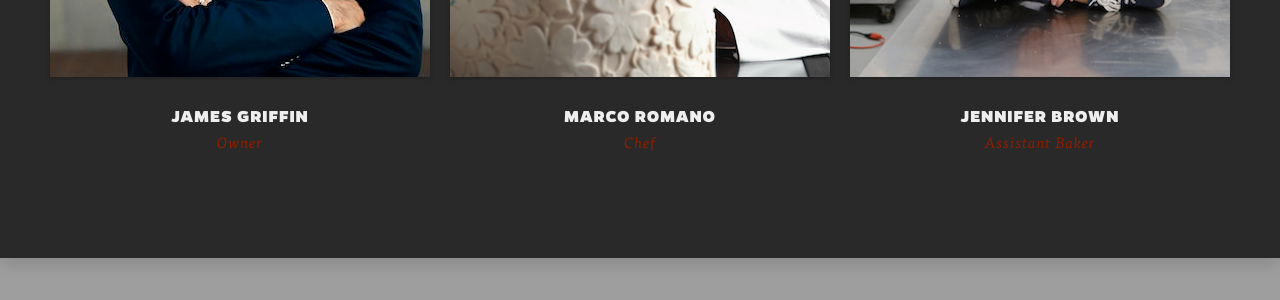
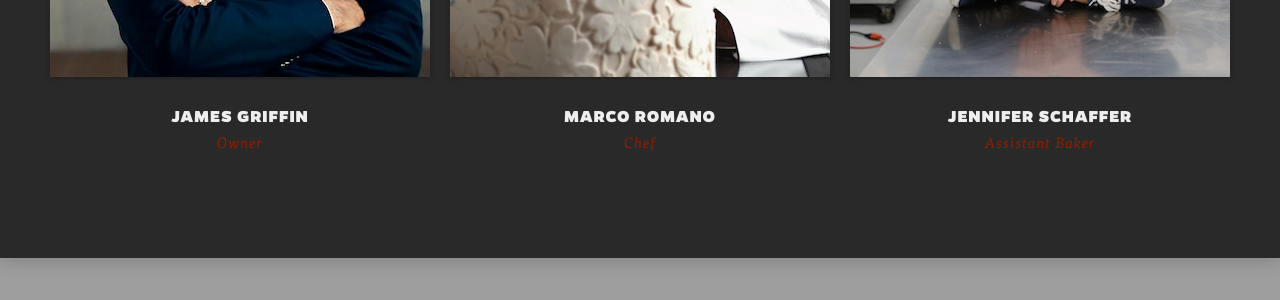
Before and after one commit to fblabake/fblabake.github.io, a Jekyll site: the page built from index.html, in a window 1280 px wide and 900 px high, scrolled down 2306 px. Shown: the part 155-455 px from the top of the window. Built offline with Jekyll 4.4.1, drawn with Linux system fonts in a browser that asks for light colours.

Commit message:
Update index.html

```diff
--- a/index.html
+++ b/index.html
@@ -189,7 +189,7 @@ title: Red River Bakery
                     </div>
 
                     <div class="team-box-down">
-                         <h6>Jennifer Brown</h6>
+                         <h6>Jennifer Schaffer</h6>
                          <p>Assistant Baker</p>
                     </div>
                </div>
```
